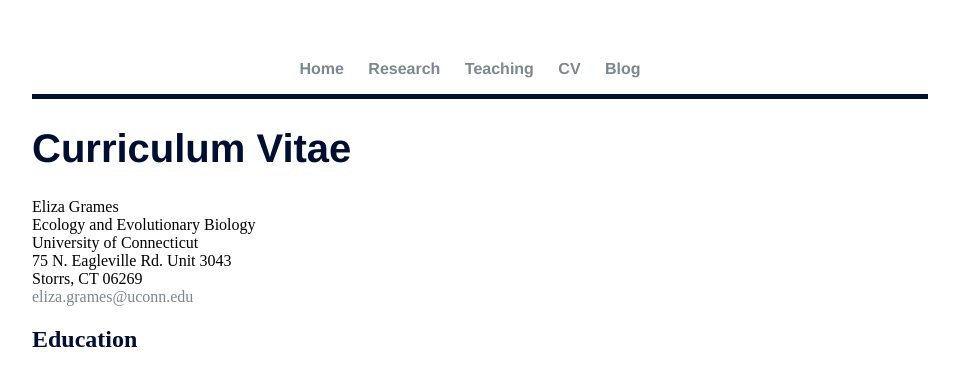
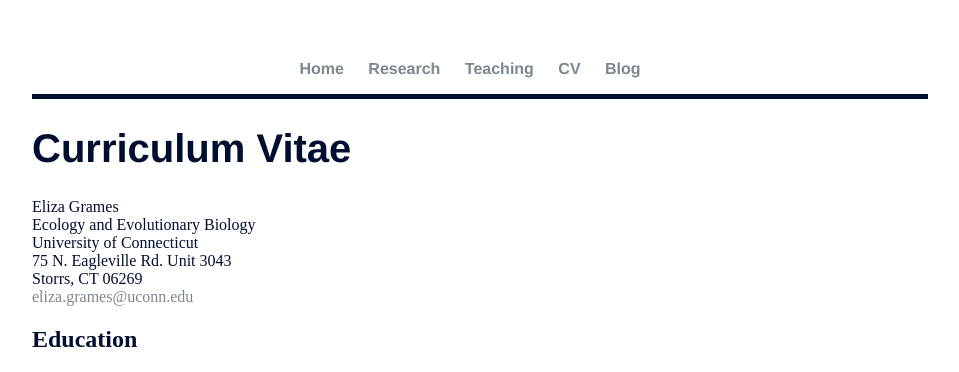
Before and after one commit to elizagrames/elizagrames.github.io, a Jekyll site: the page built from cv/index.html, in a window 1280 px wide. Shown: the top 372 px of the page, without its empty margins (160-1119 px from the left). Built offline with Jekyll 4.4.1, drawn with Linux system fonts in a browser that asks for light colours.

Commit message:
Update index.html

```diff
--- a/cv/index.html
+++ b/cv/index.html
@@ -5,11 +5,11 @@
 <div class="blurb">
 	<h1>Curriculum Vitae</h2>
 
-<uconnblue>Eliza Grames<br>
+<font color="#000E2F">Eliza Grames<br>
 Ecology and Evolutionary Biology<br>
 University of Connecticut<br>
 75 N. Eagleville Rd. Unit 3043<br>
-Storrs, CT 06269<br></uconnblue>
+Storrs, CT 06269<br></font>
 <a href="mailto:eliza.grames@uconn.edu">eliza.grames@uconn.edu</a>
 
 
```
